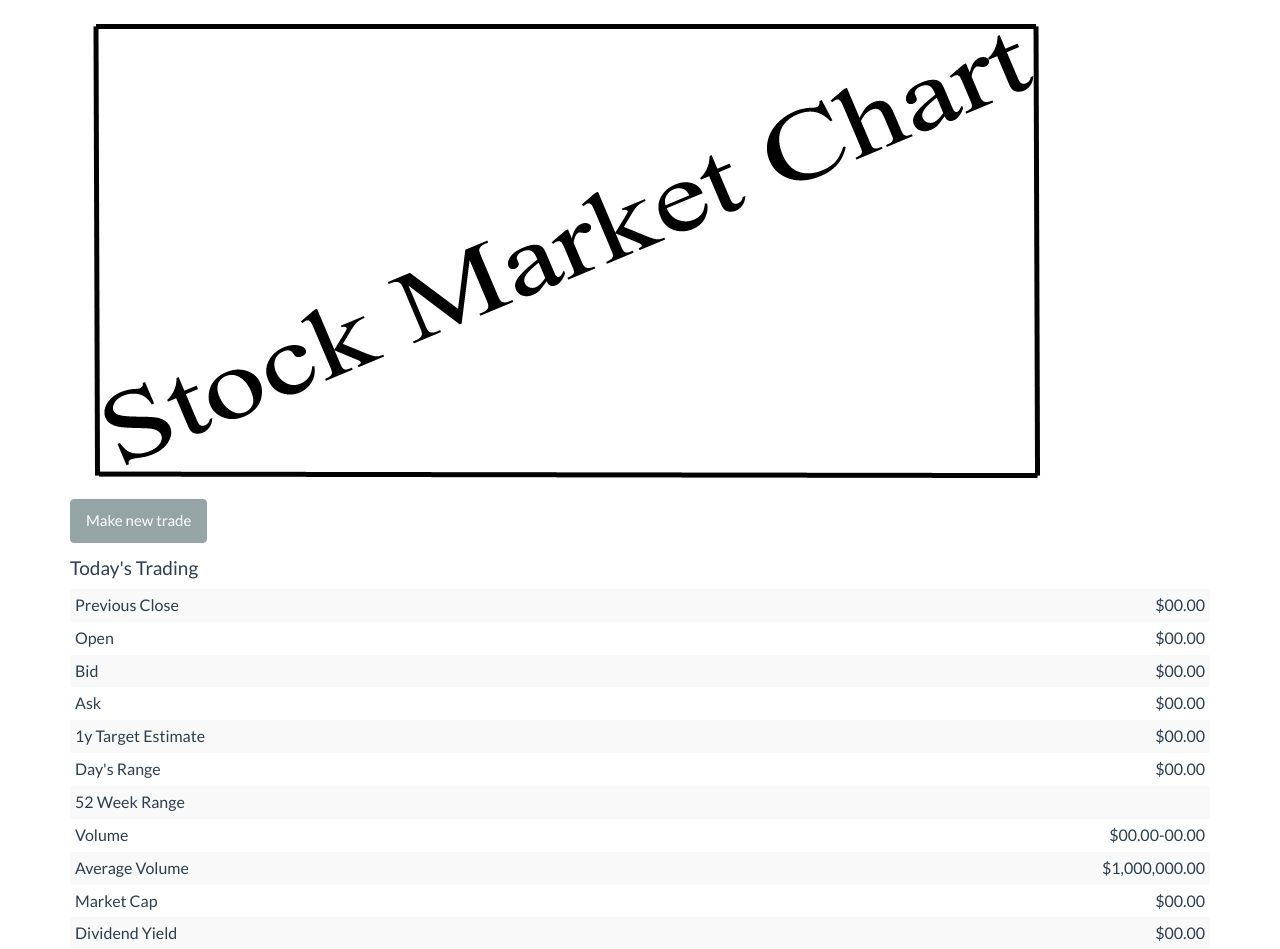
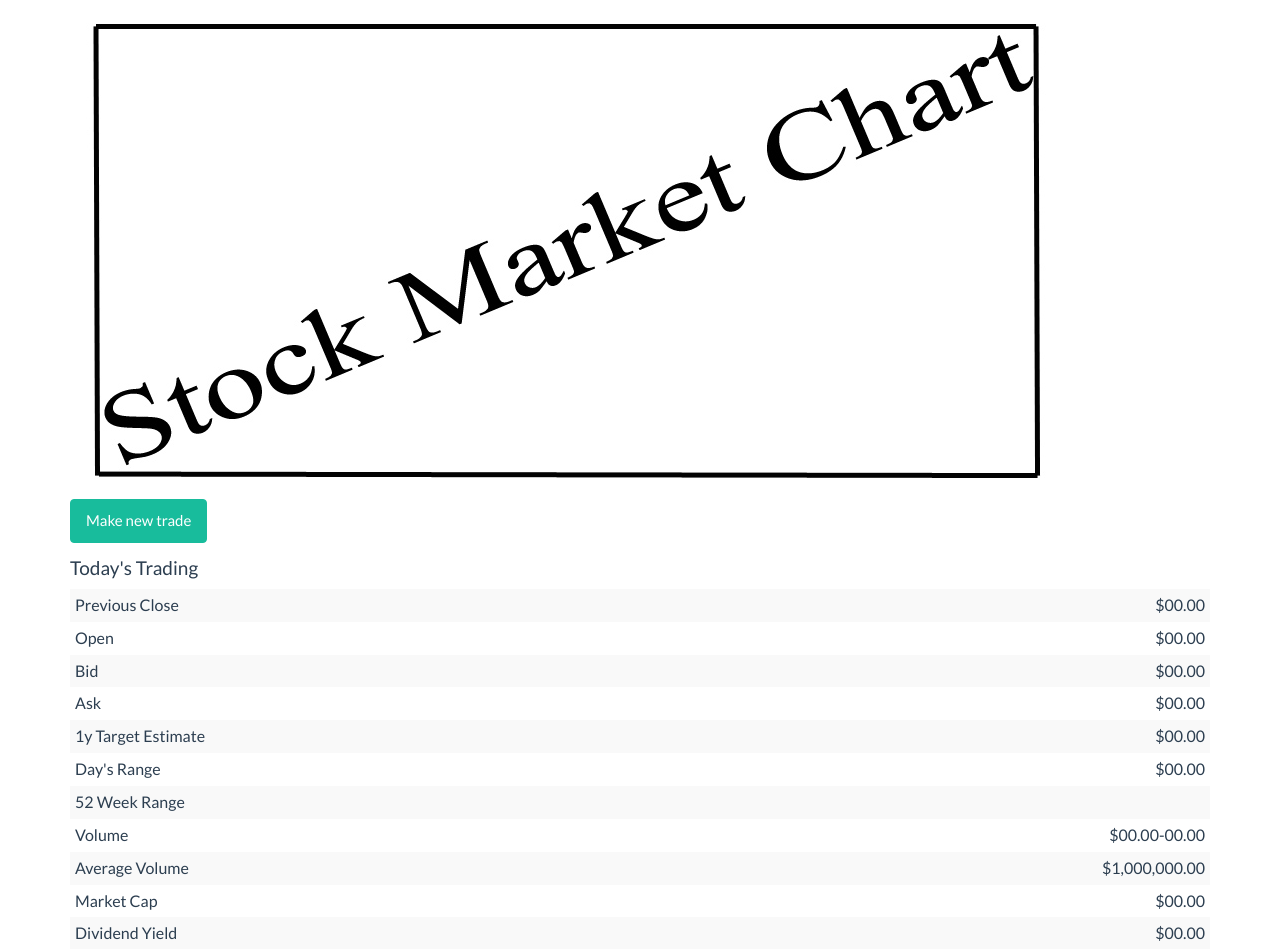
Before and after one commit to DotStar-Game-of-Stocks/Website-Design, a PHP site: page /stock_page_wireframe.php in a window 1280 px wide. Shown: the part 210-1159 px from the top of the page. Run offline with PHP 8.4, Linux system fonts and the light colour scheme; some libraries are stand-ins or nearby versions.

Commit message:
change the buttons

```diff
--- a/stock_page_wireframe.php
+++ b/stock_page_wireframe.php
@@ -58,7 +58,7 @@
 			<h2>Company Name - Stock symbol</h2>
 			<h3><font color="green">00.00%</font><font color="red">00.00%</font></h3>
 			<img src="stock_chart_placeholder.jpg" class="img-rounded img-responsive""/>
-			<form method = "link" action = "newtrade.php"><button type="submit" class="btn btn-default">Make new trade</button> </form>
+			<form method = "link" action = "newtrade.php"><button type="submit" class="btn btn-success">Make new trade</button> </form>
 
 			<h4>Today's Trading</h4>
 			<table class="table table-stribed table-content table-condensed table-striped">
```
